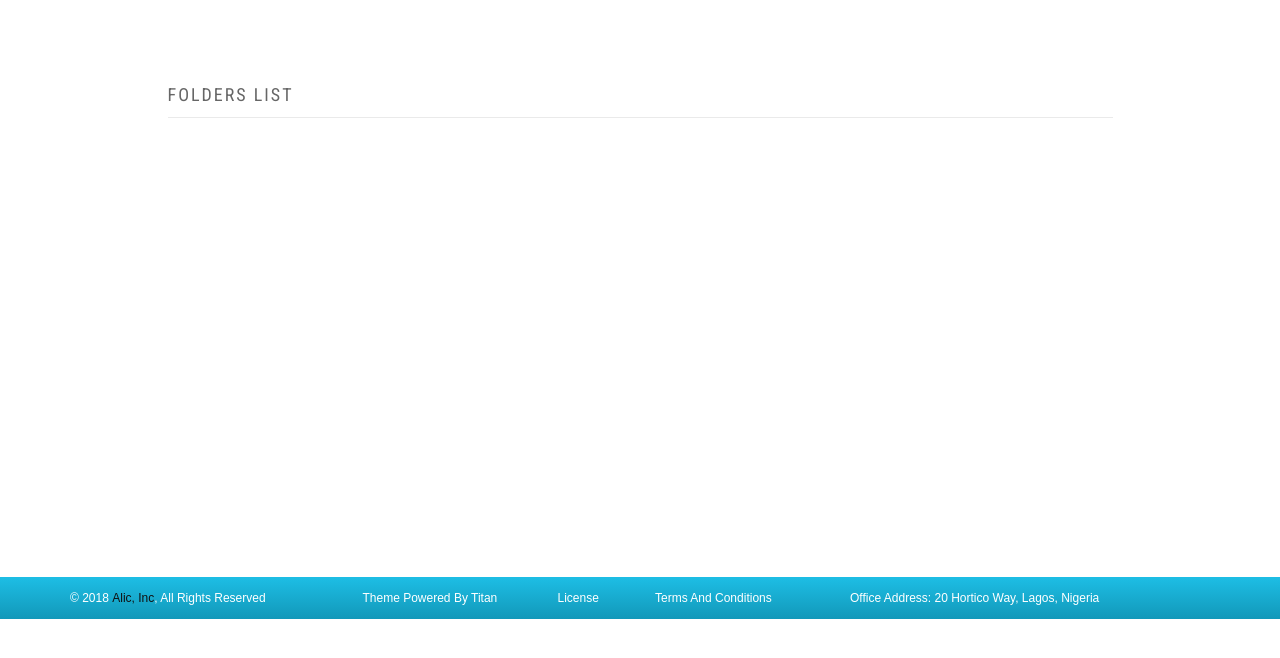
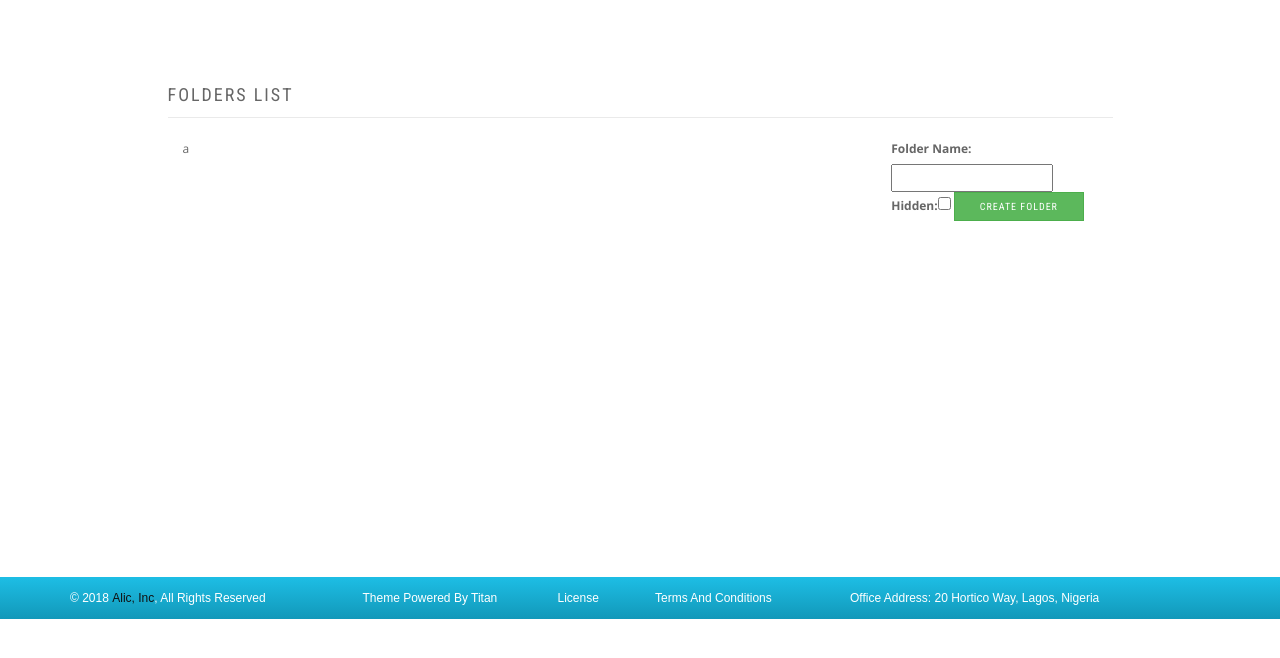
Before and after one commit to alic-xc/FileManager, a Django app: page /folder in a window 1280 px wide. Shown: the part 50-708 px from the top of the page. Run offline with Django 3.2, Linux system fonts and the light colour scheme; some libraries are stand-ins or nearby versions; some web fonts are replaced.

Commit message:
working on the folder form section on the other side

```diff
--- a/Manager/templates/Manager/app/folder.html
+++ b/Manager/templates/Manager/app/folder.html
@@ -18,6 +18,16 @@ Folder section
 
                 <hr class="divider-w mt-10 mb-20">
 
+                <div class="col-sm-9">
+                  a
+                </div>
+                <div class="col-sm-3">
+                  <form class="form-horizontal"  method="post">
+                    {% csrf_token %}
+                      {{ form }}
+                      <button type="submit" name="button" class='btn btn-success btn-sm' >Create Folder</button>
+                  </form>
+                </div>
               </div>
             </div>
         </div>
```
